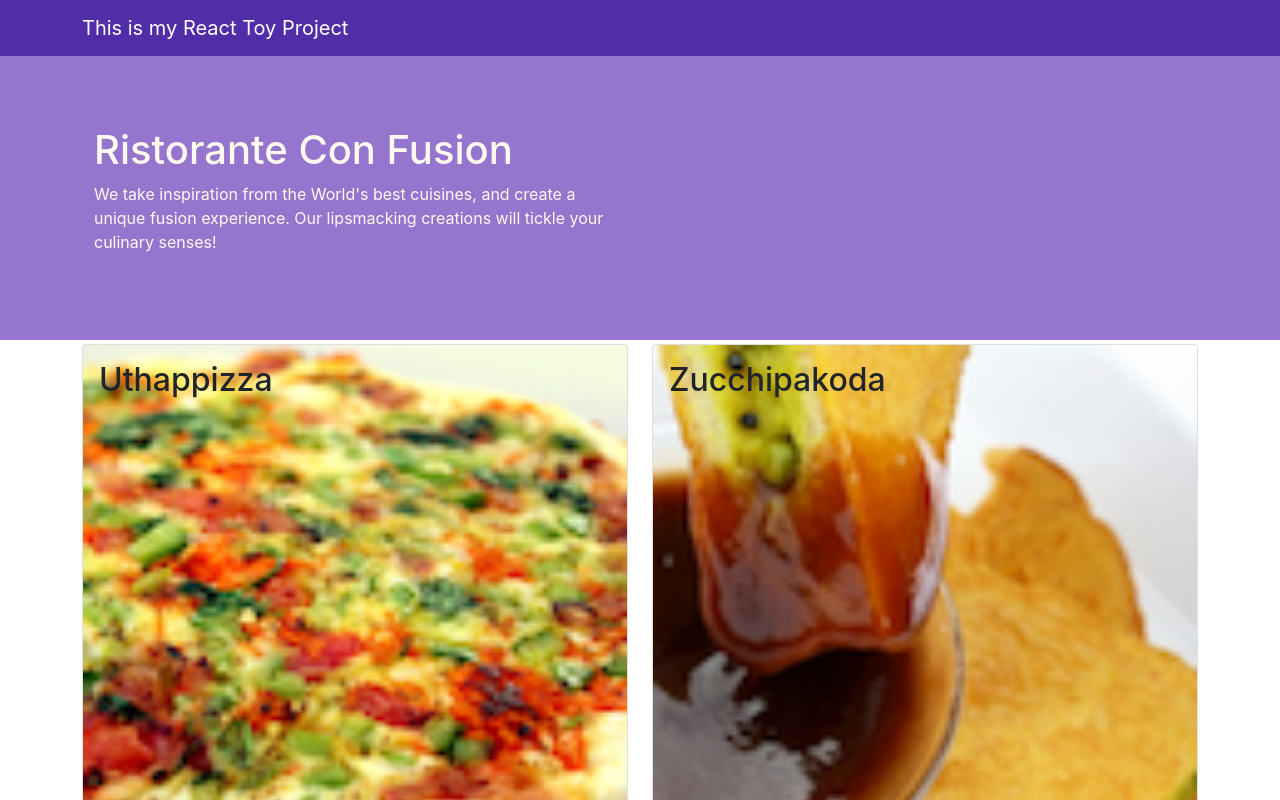
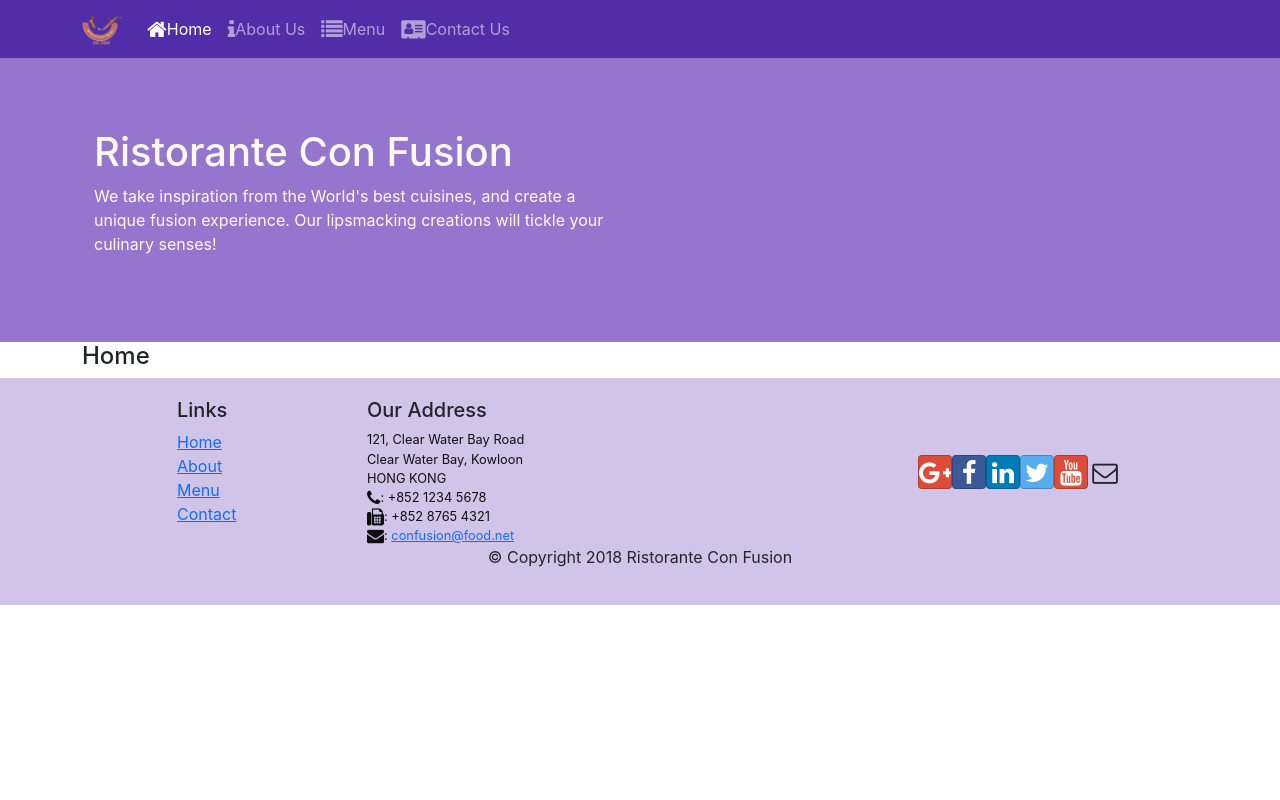
Before and after one commit to SambaGod/toyReact, a React (Create React App) app in the folder toy-react/: page /home in a window 1280 px wide. Shown: the top 800 px of the page. Built offline with nearby package versions, Linux system fonts and the light colour scheme.

Commit message:
added routes

```diff
--- a/toy-react/package.json
+++ b/toy-react/package.json
@@ -13,6 +13,7 @@
     "react": "^17.0.2",
     "react-dom": "^17.0.2",
     "react-popper": "^2.2.5",
+    "react-router-dom": "^5.2.0",
     "react-scripts": "4.0.3",
     "reactstrap": "^8.9.0",
     "web-vitals": "^1.0.1"
--- a/toy-react/src/App.js
+++ b/toy-react/src/App.js
@@ -1,12 +1,15 @@
 import { Component, Fragment } from 'react';
 import Main from './components/MainComponent';
+import { BrowserRouter } from 'react-router-dom';
 
 class App extends Component {
   render() {
     return (
-      <Fragment>
-        <Main />
-      </Fragment>
+      <BrowserRouter>
+        <Fragment>
+          <Main />
+        </Fragment>
+      </BrowserRouter>
     );
   }
 }
--- a/toy-react/src/components/FooterComponent.js
+++ b/toy-react/src/components/FooterComponent.js
@@ -1,4 +1,5 @@
 import React from 'react';
+import { Link } from 'react-router-dom';
 
 function Footer(props) {
   return (
@@ -9,16 +10,16 @@
             <h5>Links</h5>
             <ul className='list-unstyled'>
               <li>
-                <a href='#'>Home</a>
+                <Link to='/home'>Home</Link>
               </li>
               <li>
-                <a href='#'>About</a>
+                <Link to='/aboutus'>About</Link>
               </li>
               <li>
-                <a href='#'>Menu</a>
+                <Link to='/menu'>Menu</Link>
               </li>
               <li>
-                <a href='contactus.html'>Contact</a>
+                <Link to='/contactus'>Contact</Link>
               </li>
             </ul>
           </div>
--- a/toy-react/src/components/HeaderComponent.js
+++ b/toy-react/src/components/HeaderComponent.js
@@ -1,13 +1,68 @@
 import React, { Component, Fragment } from 'react';
-import { Jumbotron, Navbar, NavbarBrand } from 'reactstrap';
+import {
+  Jumbotron,
+  Navbar,
+  NavbarBrand,
+  Nav,
+  NavbarToggler,
+  Collapse,
+  NavItem,
+} from 'reactstrap';
+import { NavLink } from 'react-router-dom';
 
 class Header extends Component {
+  constructor(props) {
+    super(props);
+    this.state = {
+      isNavOpen: false,
+    };
+    this.toggleNav = this.toggleNav.bind(this); // This will turn the function toggleNav into a globally available method
+  }
+  toggleNav() {
+    this.setState({ isNavOpen: !this.state.isNavOpen });
+  }
   render() {
     return (
       <Fragment>
-        <Navbar dark>
+        <Navbar dark expand='md'>
           <div className='container'>
-            <NavbarBrand>This is my React Toy Project</NavbarBrand>
+            <NavbarToggler onClick={this.toggleNav} />
+            <NavbarBrand className='mr-auto'>
+              <img
+                src='assets/images/logo.png'
+                alt='Ristorante Con Fusion'
+                height='30'
+                width='41'
+              />
+            </NavbarBrand>
+            <Collapse isOpen={this.state.isNavOpen} navbar>
+              <Nav navbar>
+                <NavItem>
+                  <NavLink className='nav-link' to='/home'>
+                    <span className='fa fa-home fa-lg'></span>
+                    Home
+                  </NavLink>
+                </NavItem>
+                <NavItem>
+                  <NavLink className='nav-link' to='/aboutus'>
+                    <span className='fa fa-info fa-lg'></span>
+                    About Us
+                  </NavLink>
+                </NavItem>
+                <NavItem>
+                  <NavLink className='nav-link' to='/menu'>
+                    <span className='fa fa-list fa-lg'></span>
+                    Menu
+                  </NavLink>
+                </NavItem>
+                <NavItem>
+                  <NavLink className='nav-link' to='/contactus'>
+                    <span className='fa fa-address-card fa-lg'></span>
+                    Contact Us
+                  </NavLink>
+                </NavItem>
+              </Nav>
+            </Collapse>
           </div>
         </Navbar>
         <Jumbotron>
--- /dev/null
+++ b/toy-react/src/components/HomeComponent.js
@@ -0,0 +1,10 @@
+import React from 'react';
+
+function Home(props) {
+  return (
+    <div className='container'>
+      <h4>Home</h4>
+    </div>
+  );
+}
+export default Home;
--- a/toy-react/src/components/MainComponent.js
+++ b/toy-react/src/components/MainComponent.js
@@ -1,45 +1,35 @@
 import { Component, Fragment } from 'react';
+import Home from './HomeComponent';
 import Menu from './MenuComponent';
-import DishDetail from './DishdetailComponent';
 import Header from './HeaderComponent';
 import Footer from './FooterComponent';
 import { DISHES } from '../shared/dishes';
+import { Switch, Route, Redirect } from 'react-router-dom';
 
 class Main extends Component {
   constructor(props) {
     super(props);
     this.state = {
       dishes: DISHES,
-      selectedDish: null,
-      selectedDishComments: null,
     };
   }
 
-  onDishSelect(dishId, comments) {
-    this.setState({ selectedDish: dishId });
-    this.setState({ selectedDishComments: comments });
-  }
-
   render() {
+    const HomePage = () => {
+      return <Home />;
+    };
     return (
       <Fragment>
         <Header />
-        <Menu
-          dishes={this.state.dishes}
-          onClick={(dishId, dishComments) =>
-            this.onDishSelect(dishId, dishComments)
-          }
-        />
-        <div className='container'>
-          <DishDetail
-            dish={
-              this.state.dishes.filter(
-                dish => dish.id === this.state.selectedDish
-              )[0]
-            }
-            comments={this.state.selectedDishComments}
+        <Switch>
+          <Route path='/home' component={HomePage} />
+          <Route
+            exact
+            path='/menu'
+            component={() => <Menu dishes={this.state.dishes} />}
           />
-        </div>
+          <Redirect to='/home' />
+        </Switch>
         <Footer />
       </Fragment>
     );
```
Also changed, not shown: 1 other file (tests, documents, lock files or other folders).
